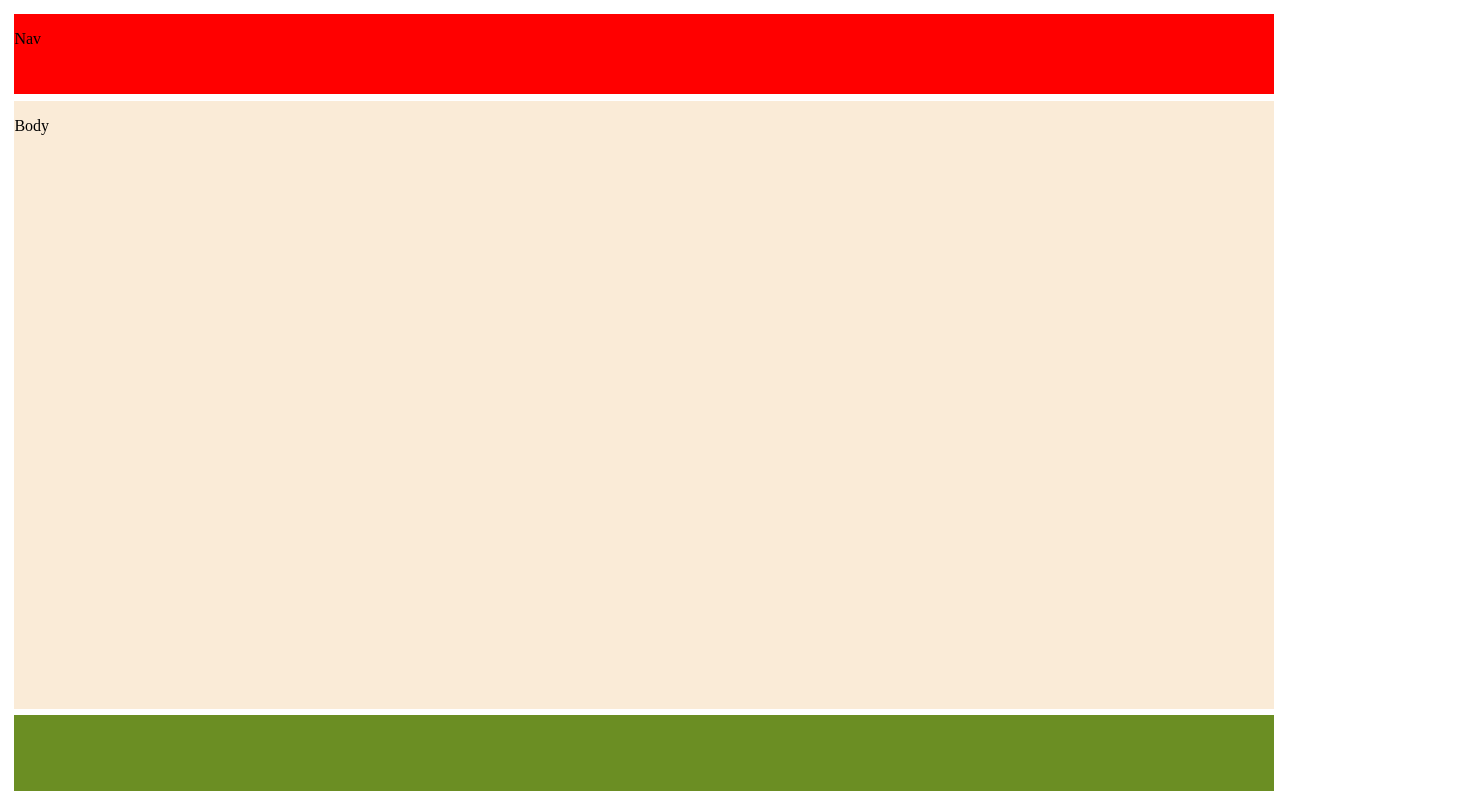
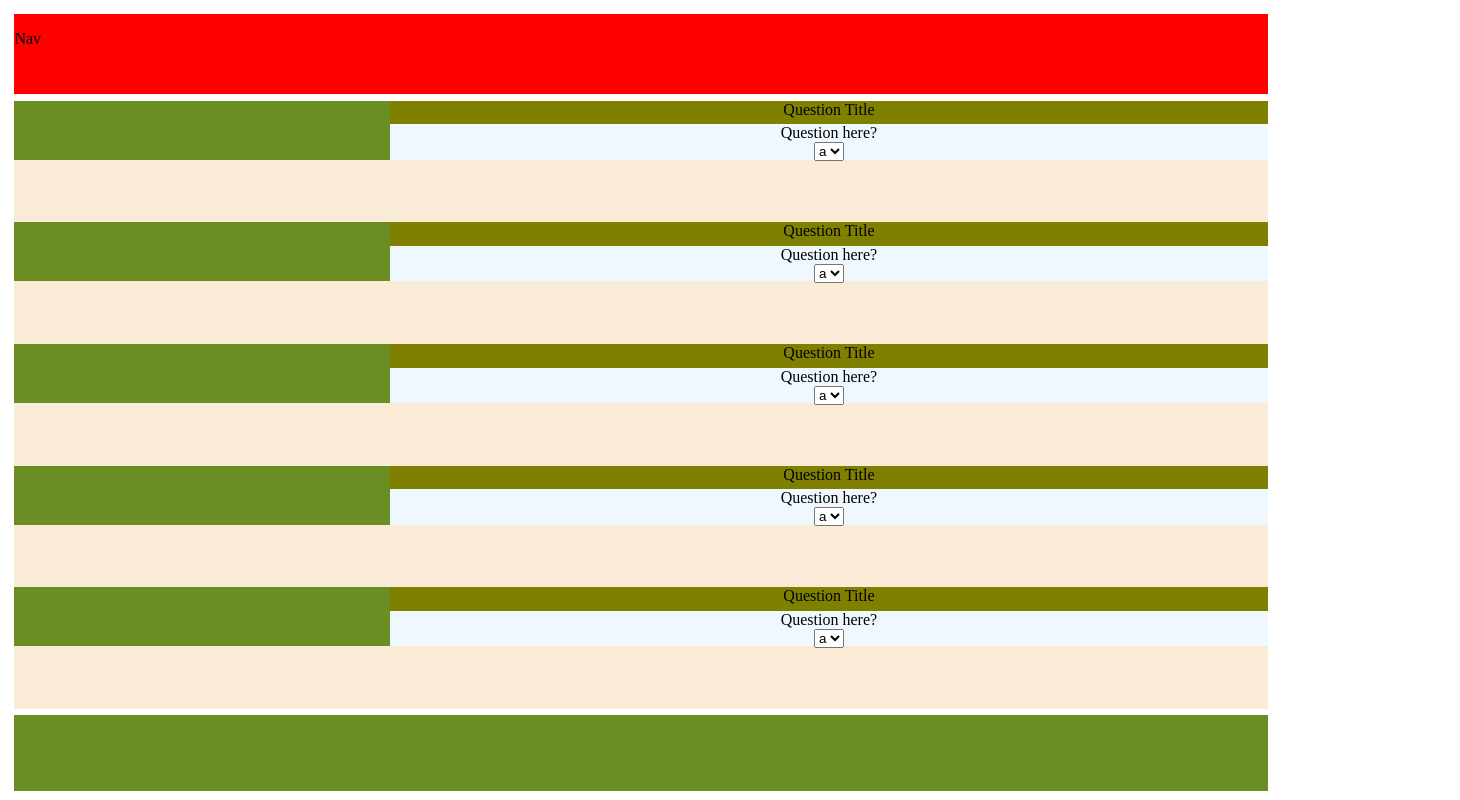
Before and after one commit to WebDevY2/WebDevOrg, a plain HTML site: page Website/Code/adrian-quiz.html in a window 1280 px wide. Shown: the whole page, 1460 px wide, since content can reach past the window. Drawn offline with Linux system fonts and the light colour scheme.

Commit message:
Created Questions and formatted them
Signed-off-by: M6xxy <79139144+M6xxy@users.noreply.github.com>

```diff
--- a/Website/Code/adrian-quiz.html
+++ b/Website/Code/adrian-quiz.html
@@ -11,9 +11,129 @@
     </div>
 
     <div id="bodyMain">
-        <p>Body</p>
+        <div class="questionFrame">
+
+            <div class="questionHeader">
+                <p>Question Title</p>
+            </div>
+
+            <div class="questionImage">
+
+            </div>
+            <div class="questionContents">
+                <form action="">
+                    <label for="">Question here?</label>
+                    <br>
+                    <select name="" id="" >
+                        <option value="a">a</option>
+                        <option value="b">b</option>
+                        <option value="c">c</option>
+                        <option value="d">d</option>
+                    </select>
+                </form>
+            </div>
+            <br>
+        </div>
+
+        <div class="questionFrame">
+
+            <div class="questionHeader">
+                <p>Question Title</p>
+            </div>
+
+            <div class="questionImage">
+
+            </div>
+            <div class="questionContents">
+                <form action="">
+                    <label for="">Question here?</label>
+                    <br>
+                    <select name="" id="" >
+                        <option value="a">a</option>
+                        <option value="b">b</option>
+                        <option value="c">c</option>
+                        <option value="d">d</option>
+                    </select>
+                </form>
+            </div>
+            <br>
+        </div>
+
+        <div class="questionFrame">
+
+            <div class="questionHeader">
+                <p>Question Title</p>
+            </div>
+
+            <div class="questionImage">
+
+            </div>
+            <div class="questionContents">
+                <form action="">
+                    <label for="">Question here?</label>
+                    <br>
+                    <select name="" id="" >
+                        <option value="a">a</option>
+                        <option value="b">b</option>
+                        <option value="c">c</option>
+                        <option value="d">d</option>
+                    </select>
+                </form>
+            </div>
+            <br>
+        </div>
+
+        <div class="questionFrame">
+
+            <div class="questionHeader">
+                <p>Question Title</p>
+            </div>
+
+            <div class="questionImage">
+
+            </div>
+            <div class="questionContents">
+                <form action="">
+                    <label for="">Question here?</label>
+                    <br>
+                    <select name="" id="" >
+                        <option value="a">a</option>
+                        <option value="b">b</option>
+                        <option value="c">c</option>
+                        <option value="d">d</option>
+                    </select>
+                </form>
+            </div>
+            <br>
+        </div>
+
+        <div class="questionFrame">
+
+            <div class="questionHeader">
+                <p>Question Title</p>
+            </div>
+
+            <div class="questionImage">
+
+            </div>
+            <div class="questionContents">
+                <form action="">
+                    <label for="">Question here?</label>
+                    <br>
+                    <select name="" id="" >
+                        <option value="a">a</option>
+                        <option value="b">b</option>
+                        <option value="c">c</option>
+                        <option value="d">d</option>
+                    </select>
+                </form>
+            </div>
+            <br>
+        </div>
     </div>
 
-    <footer></footer>
+    <footer>
+
+    </footer>
 </body>
 </html>
--- a/Website/css/adrian-quiz.css
+++ b/Website/css/adrian-quiz.css
@@ -1,38 +1,61 @@
 #nav {
     height: 10vh;
-    width: 98.4vw;
+    width: 97.9vw;
     background-color: red;
     display: inline-block;
     align-self: center;
     margin: 0.5vw;
+    margin-right: 15vw;
 }
 
 #bodyMain {
     display:flex;
-    width: 98.4vw;
+    flex-direction: column;
+    width: 97.9vw;
     height: 76vh;
     margin-left: 0.5vw;
-    margin-right: 0.5vw;
+    margin-right: 1vw;
     background-color: antiquewhite;
 }
 
 footer {
-    width: 98.4vw;
+    width: 97.9vw;
     height: 9.5vh;
     margin-top: 0.5vw;
     margin-left: 0.5vw;
-    margin-right: 0.5vw;
+    margin-right: 1vw;
     background-color: olivedrab;
 }
 
-#vertialQuiz {
-
+.questionFrame {
+    width: 100%;
+    height: 10%;
+    align-content: center;
+    align-items: center;
+    text-align: center;
+    margin-bottom: 5%;
+}
+.questionImage {
+    float: left;
+    width: 30%;
+    height: 100%;
+    background-color: olivedrab;
+}
+.questionHeader {
+    float: right;
+    width: 70%;
+    height: 40%;
+    overflow: hidden;
+    background-color: olive;
 }
 
-#vertialQuizPicture {
-
+.questionHeader p {
+     margin-block: 0;
 }
 
-#vertialQuizQuestion {
-
+.questionContents {
+    float: right;
+    width: 70%;
+    height:60%;
+    background-color: aliceblue;
 }
```
Also changed, not shown: Website/Code/score-page.html (+1 -0 lines).
